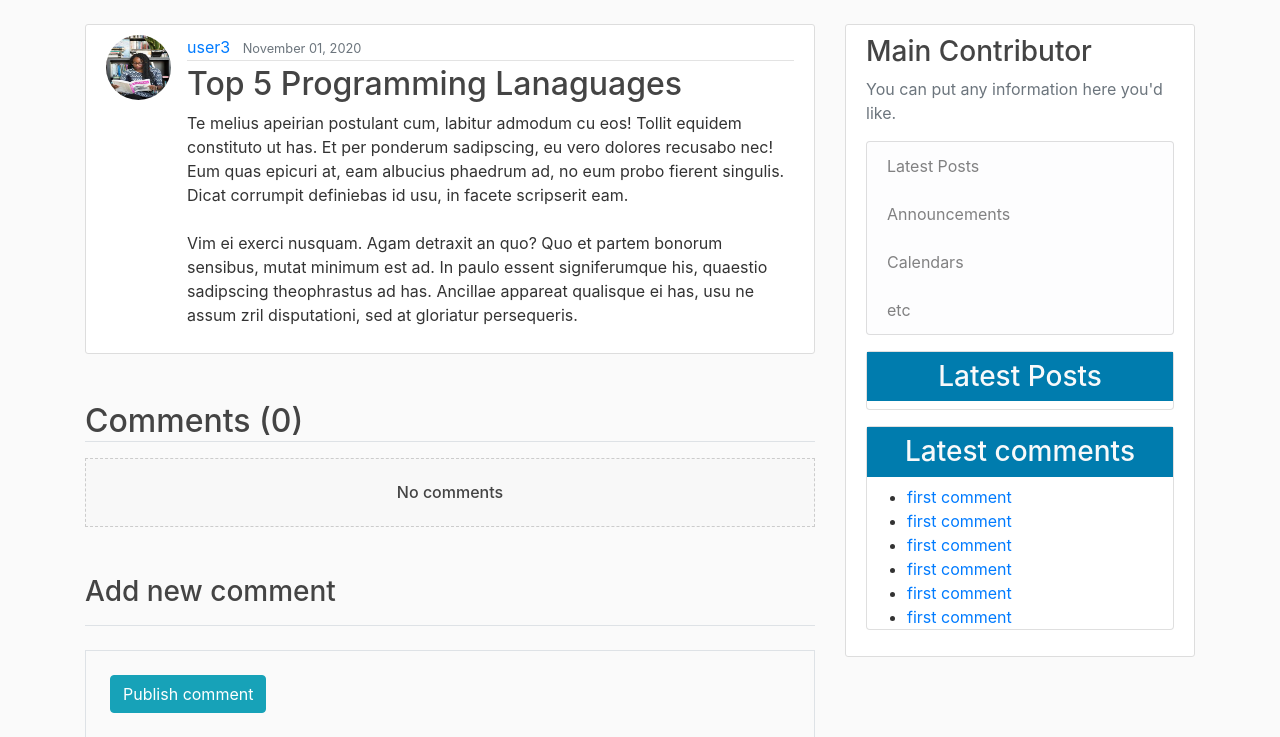
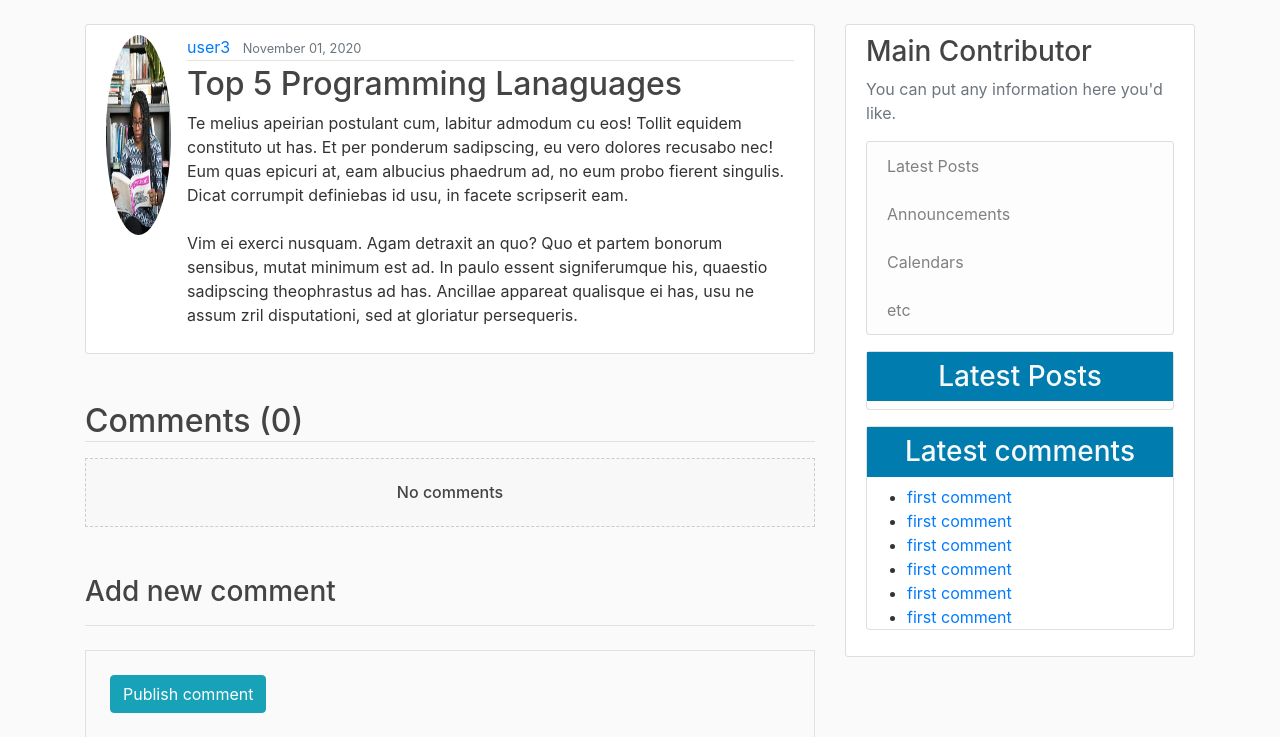
Before and after one commit to mhammed2020/Send-email-with-django, a Django app: page /detail/40/ in a window 1280 px wide. Shown: the part 56-793 px from the top of the page. Run offline with Django 3.2, Linux system fonts and the light colour scheme; data comes from the database, SQL or seed files in the repository; some libraries are stand-ins or nearby versions.

Commit message:
Modify image size

```diff
--- a/blog/static/blog/main.css
+++ b/blog/static/blog/main.css
@@ -50,10 +50,11 @@ a.article-title:hover {
 }
 
 .article-img {
-  height: 65px;
+  height: 200px;
   width: 65px;
   margin-right: 16px;
 }
+
 
 
 .article-metadata {
```
